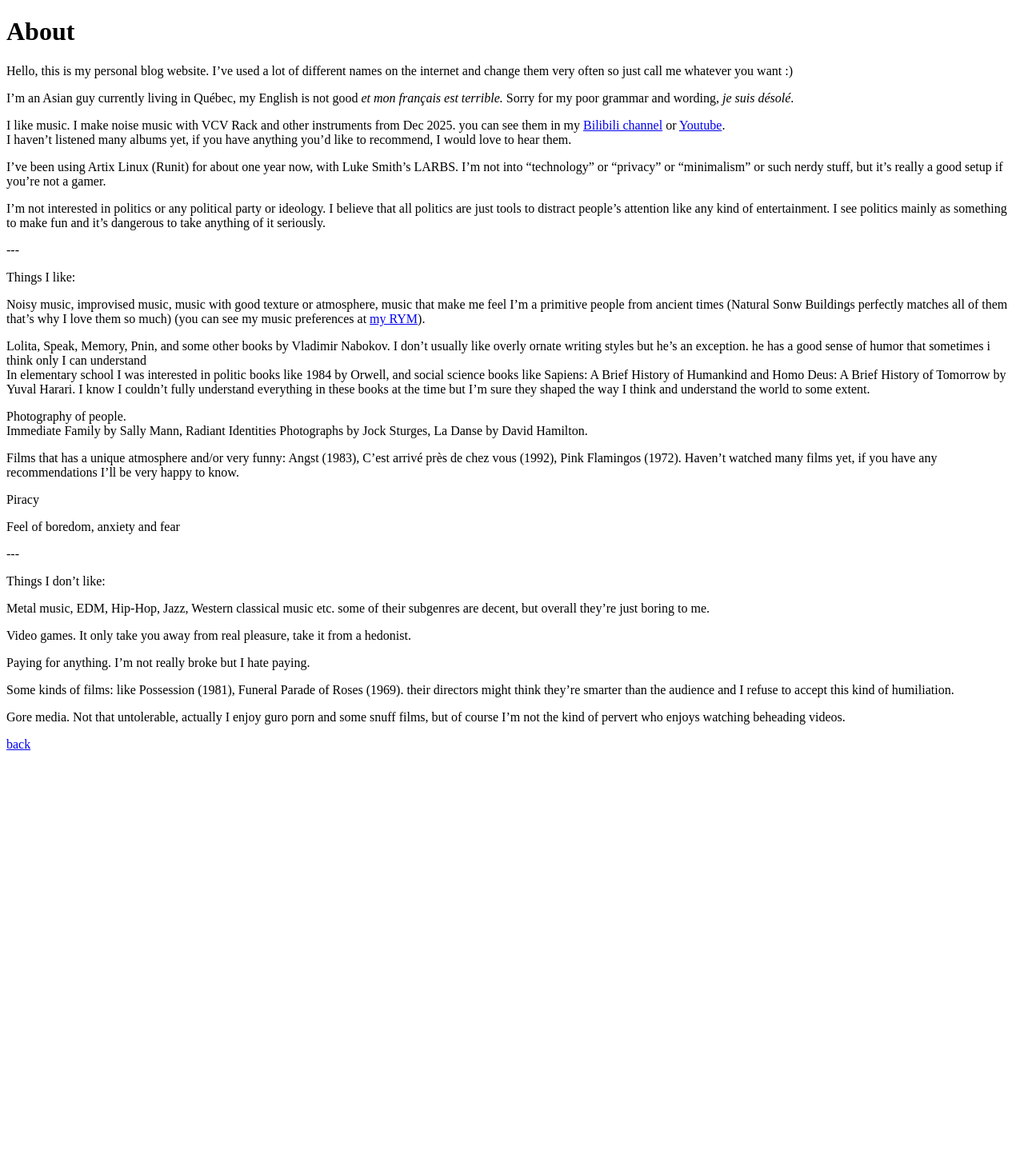
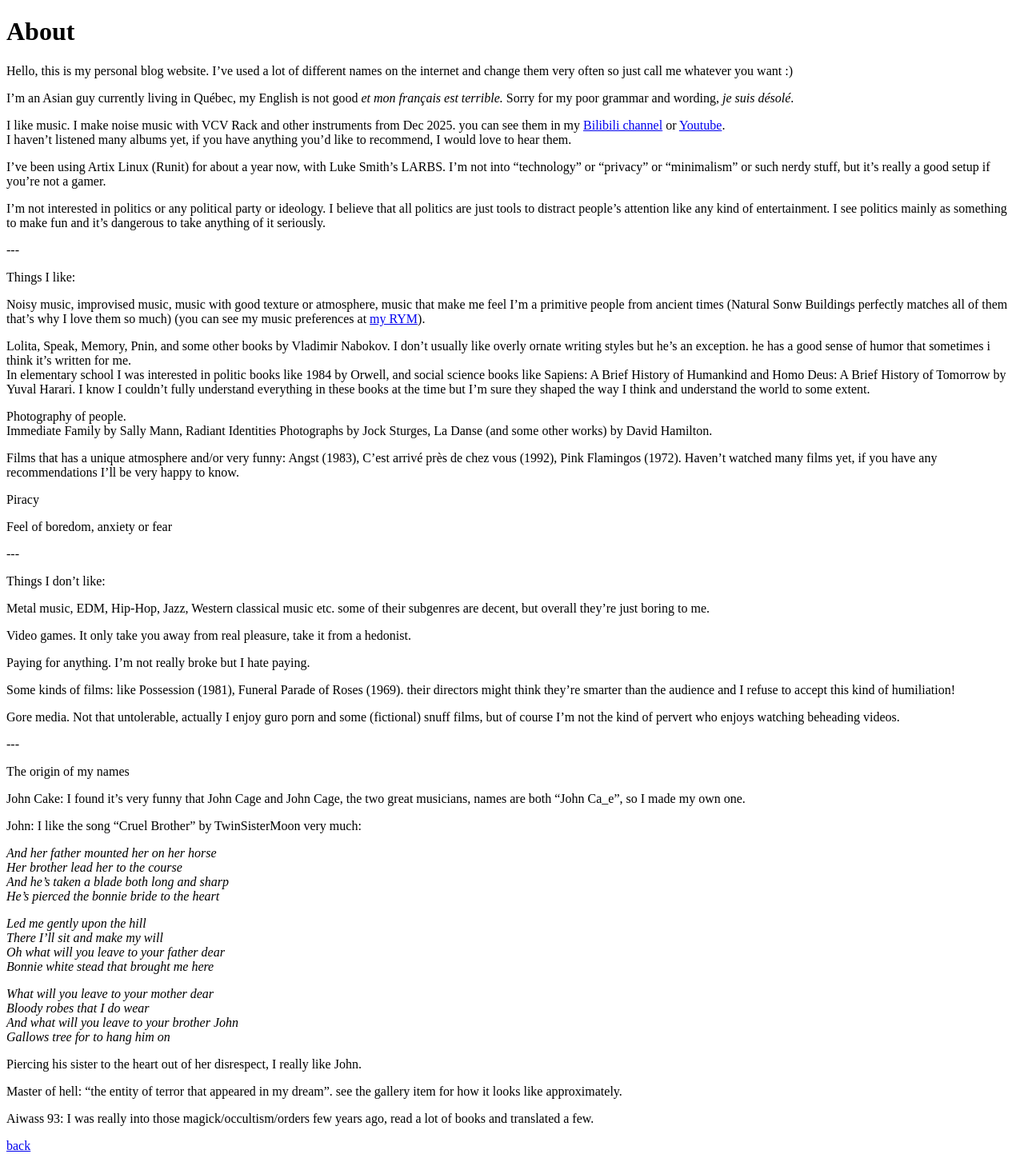
Before and after one commit to Aiwass93/aiwass93.github.io, a Jekyll site: the page built from about.md, in a window 1280 px wide. Shown: the whole page at 80% size. Built offline with Jekyll 4.4.1, drawn with Linux system fonts in a browser that asks for light colours; before the commit the page ends 956 px from its top, so only the background shows below that.

Commit message:
updated about and gallery

```diff
--- a/about.md
+++ b/about.md
@@ -21,17 +21,17 @@ Things I like:
 
 Noisy music, improvised music, music with good texture or atmosphere, music that make me feel I'm a primitive people from ancient times (Natural Sonw Buildings perfectly matches all of them that's why I love them so much) (you can see my music preferences at [my RYM](https://rateyourmusic.com/~music_enjoyer1990)).
 
-Lolita, Speak, Memory, Pnin, and some other books by Vladimir Nabokov. I don't usually like overly ornate writing styles but he's an exception. he has a good sense of humor that sometimes i think only I can understand
+Lolita, Speak, Memory, Pnin, and some other books by Vladimir Nabokov. I don't usually like overly ornate writing styles but he's an exception. he has a good sense of humor that sometimes i think it's written for me.
 In elementary school I was interested in politic books like 1984 by Orwell, and social science books like Sapiens: A Brief History of Humankind and Homo Deus: A Brief History of Tomorrow by Yuval Harari. I know I couldn't fully understand everything in these books at the time but I'm sure they shaped the way I think and understand the world to some extent.
 
 Photography of people.
-Immediate Family by Sally Mann, Radiant Identities Photographs by Jock Sturges, La Danse by David Hamilton.
+Immediate Family by Sally Mann, Radiant Identities Photographs by Jock Sturges, La Danse (and some other works) by David Hamilton.
 
 Films that has a unique atmosphere and/or very funny: Angst (1983), C'est arrivé près de chez vous (1992), Pink Flamingos (1972). Haven't watched many films yet, if you have any recommendations I'll be very happy to know.
 
 Piracy
 
-Feel of boredom, anxiety and fear
+Feel of boredom, anxiety or fear
 
 \-\-\-
 
@@ -43,8 +43,37 @@ Video games. It only take you away from real pleasure, take it from a hedonist.
 
 Paying for anything. I'm not really broke but I hate paying.
 
-Some kinds of films: like Possession (1981), Funeral Parade of Roses (1969). their directors might think they're smarter than the audience and I refuse to accept this kind of humiliation.
+Some kinds of films: like Possession (1981), Funeral Parade of Roses (1969). their directors might think they're smarter than the audience and I refuse to accept this kind of humiliation!
 
-Gore media. Not that untolerable, actually I enjoy guro porn and some snuff films, but of course I'm not the kind of pervert who enjoys watching beheading videos.
+Gore media. Not that untolerable, actually I enjoy guro porn and some (fictional) snuff films, but of course I'm not the kind of pervert who enjoys watching beheading videos.
+
+\-\-\-
+
+The origin of my names
+
+John Cake: I found it's very funny that John Cage and John Cage, the two great musicians, names are both "John Ca_e", so I made my own one.
+
+John: I like the song "Cruel Brother" by TwinSisterMoon very much:
+
+*And her father mounted her on her horse*
+*Her brother lead her to the course*
+*And he's taken a blade both long and sharp*
+*He's pierced the bonnie bride to the heart*
+
+*Led me gently upon the hill*
+*There I'll sit and make my will*
+*Oh what will you leave to your father dear*
+*Bonnie white stead that brought me here*
+
+*What will you leave to your mother dear*
+*Bloody robes that I do wear*
+*And what will you leave to your brother John*
+*Gallows tree for to hang him on*
+
+Piercing his sister to the heart out of her disrespect, I really like John.
+
+Master of hell: "the entity of terror that appeared in my dream". see the gallery item for how it looks like approximately.
+
+Aiwass 93: I was really into those magick/occultism/orders few years ago, read a lot of books and translated a few.
 
 [back](/)
```
Also changed, not shown: other parts of about.md (+1 -1 lines), _gallery/selfie-with-anthony-saunders.md (added, +11 -0 lines), 1 other file.
